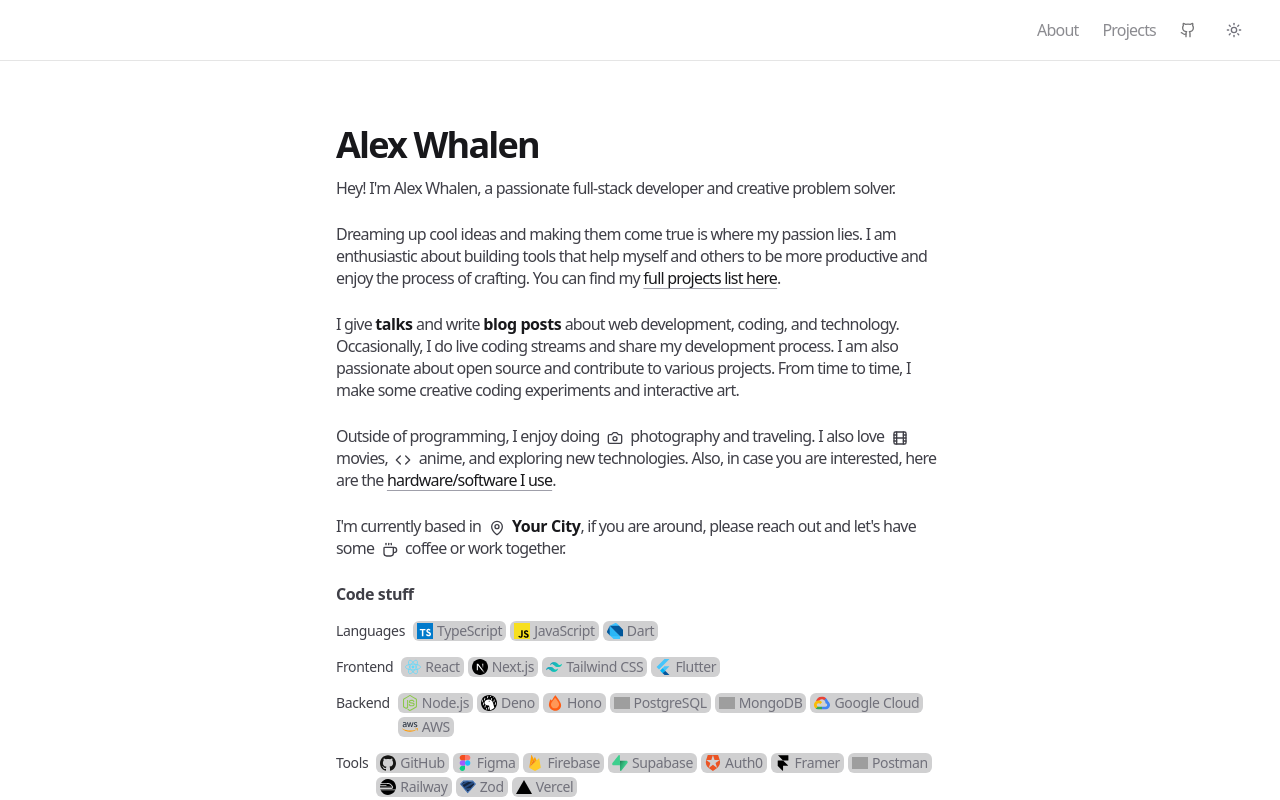
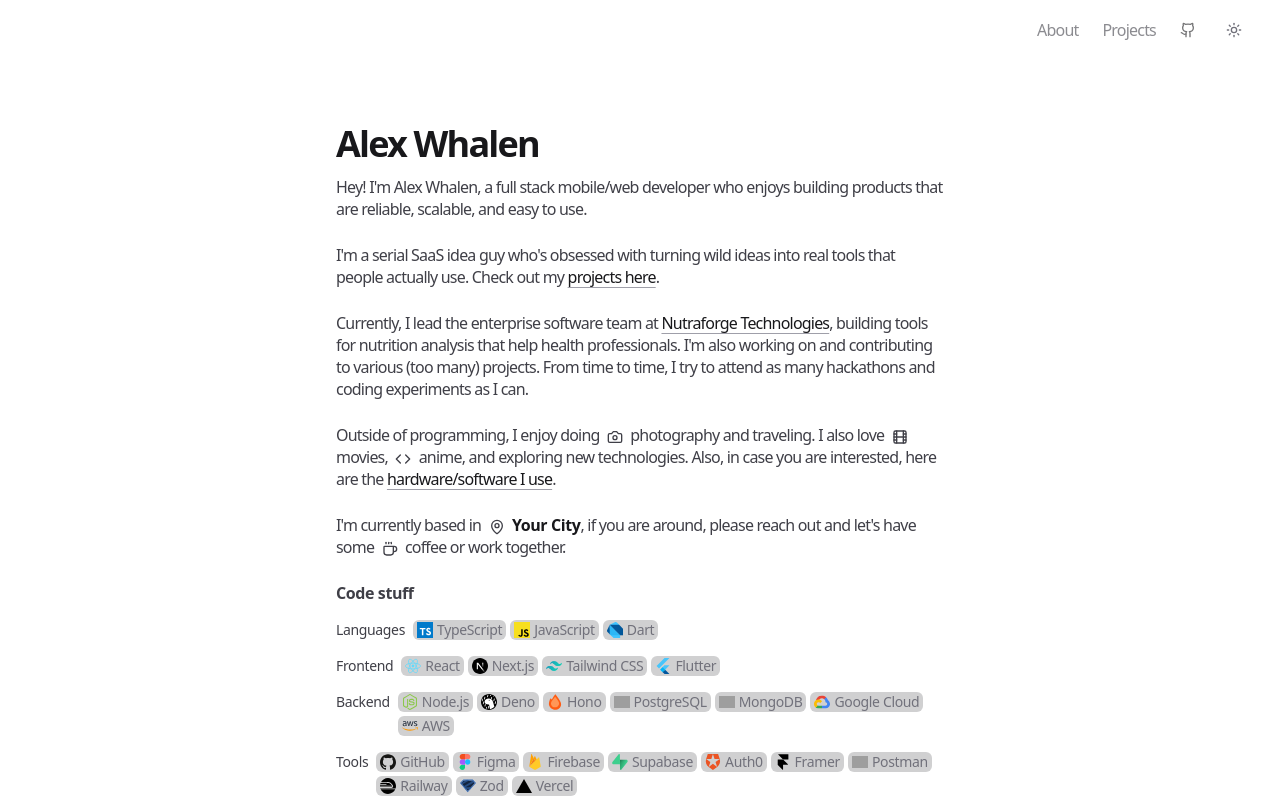
Before and after one commit to Awhalen1999/portfolio, a Next.js app: page /about in a window 1280 px wide. Shown: the top 800 px of the page. Built offline with nearby package versions, Linux system fonts and the light colour scheme; grey boxes are pictures that could not be loaded.

Commit message:
remove borders

```diff
--- a/app/(content)/about/page.tsx
+++ b/app/(content)/about/page.tsx
@@ -23,40 +23,39 @@ export default function AboutPage() {
           Alex Whalen
         </h1>
         <p className="text-body-main text-zinc-700 dark:text-zinc-300">
-          Hey! I'm Alex Whalen, a passionate full-stack developer and creative
-          problem solver.
+          Hey! I'm Alex Whalen, a full stack mobile/web developer who enjoys
+          building products that are reliable, scalable, and easy to use.
         </p>
       </div>
 
       {/* Detailed Sections */}
       <div className="space-y-6">
         <p className="text-body-main text-zinc-700 dark:text-zinc-300">
-          Dreaming up cool ideas and making them come true is where my passion
-          lies. I am enthusiastic about building tools that help myself and
-          others to be more productive and enjoy the process of crafting. You
-          can find my{' '}
+          I'm a serial SaaS idea guy who's obsessed with turning wild ideas into
+          real tools that people actually use. Check out my{' '}
           <Link
             href="/projects"
             className="text-body-main text-zinc-900 underline decoration-zinc-400 underline-offset-4 transition-colors hover:decoration-zinc-600 dark:text-zinc-100 dark:hover:decoration-zinc-300"
           >
-            full projects list here
+            projects here
           </Link>
           .
         </p>
 
         <p className="text-body-main text-zinc-700 dark:text-zinc-300">
-          I give{' '}
-          <strong className="text-body-bold text-zinc-900 dark:text-zinc-100">
-            talks
-          </strong>{' '}
-          and write{' '}
-          <strong className="text-body-bold text-zinc-900 dark:text-zinc-100">
-            blog posts
-          </strong>{' '}
-          about web development, coding, and technology. Occasionally, I do live
-          coding streams and share my development process. I am also passionate
-          about open source and contribute to various projects. From time to
-          time, I make some creative coding experiments and interactive art.
+          Currently, I lead the enterprise software team at{' '}
+          <Link
+            href=""
+            target="_blank"
+            rel="noopener noreferrer"
+            className="text-body-main text-zinc-900 underline decoration-zinc-400 underline-offset-4 transition-colors hover:decoration-zinc-600 dark:text-zinc-100 dark:hover:decoration-zinc-300"
+          >
+            Nutraforge Technologies
+          </Link>
+          , building tools for nutrition analysis that help health
+          professionals. I'm also working on and contributing to various (too
+          many) projects. From time to time, I try to attend as many hackathons
+          and coding experiments as I can.
         </p>
 
         <p className="text-body-main text-zinc-700 dark:text-zinc-300">
--- a/app/footer.tsx
+++ b/app/footer.tsx
@@ -25,7 +25,7 @@ function ScrollToTop() {
 
 export function Footer() {
   return (
-    <footer className="border-t border-zinc-200 dark:border-zinc-800">
+    <footer>
       <div className="flex items-center justify-between p-4 px-8">
         <Link
           href="/"
--- a/app/header.tsx
+++ b/app/header.tsx
@@ -68,7 +68,7 @@ function ThemeSwitch() {
 
 export function Header() {
   return (
-    <header className="relative z-40 border-b">
+    <header className="relative z-40">
       <div className="flex items-center p-4 px-8">
         {/* Left side - Logo */}
         <div className="flex items-center">
```
